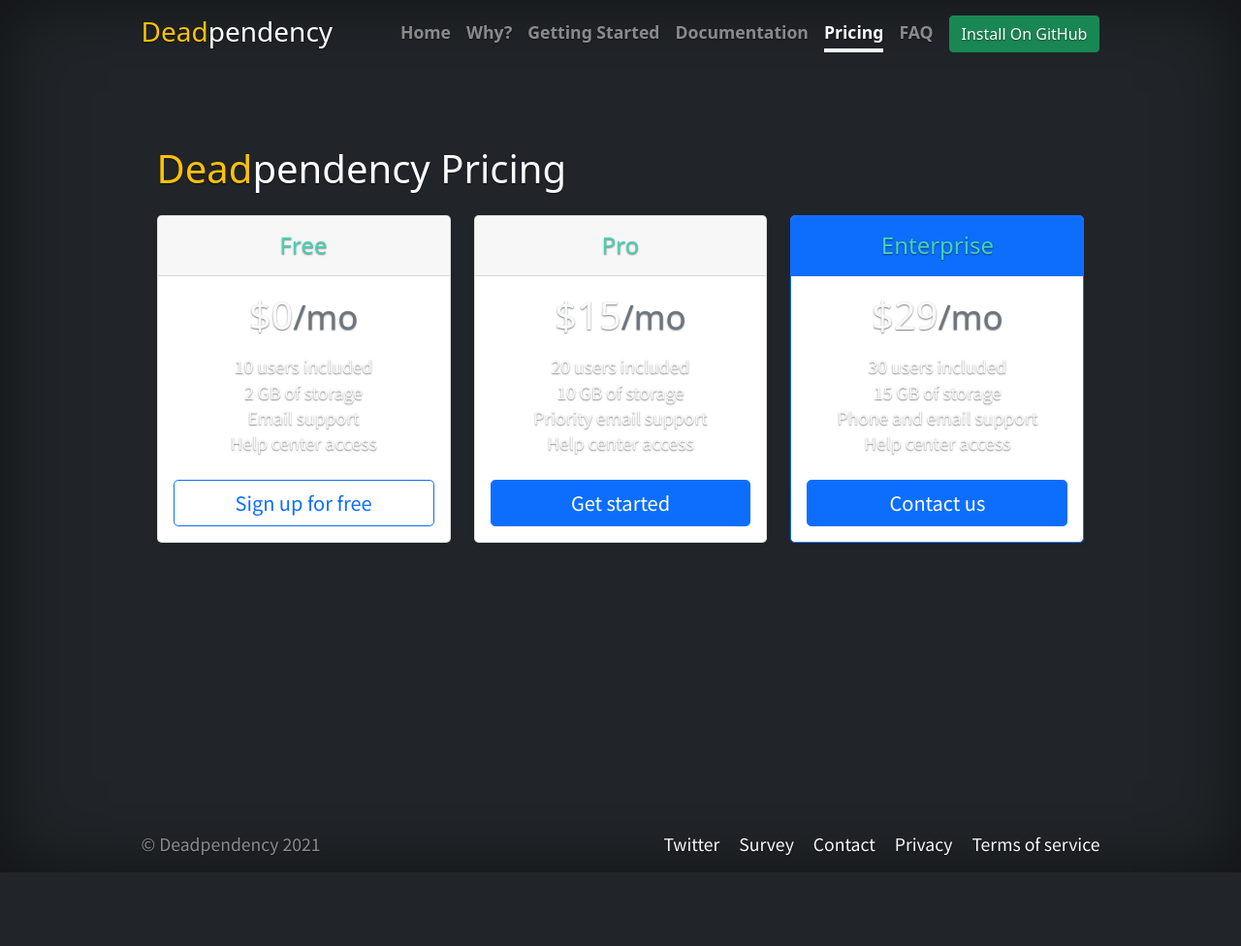
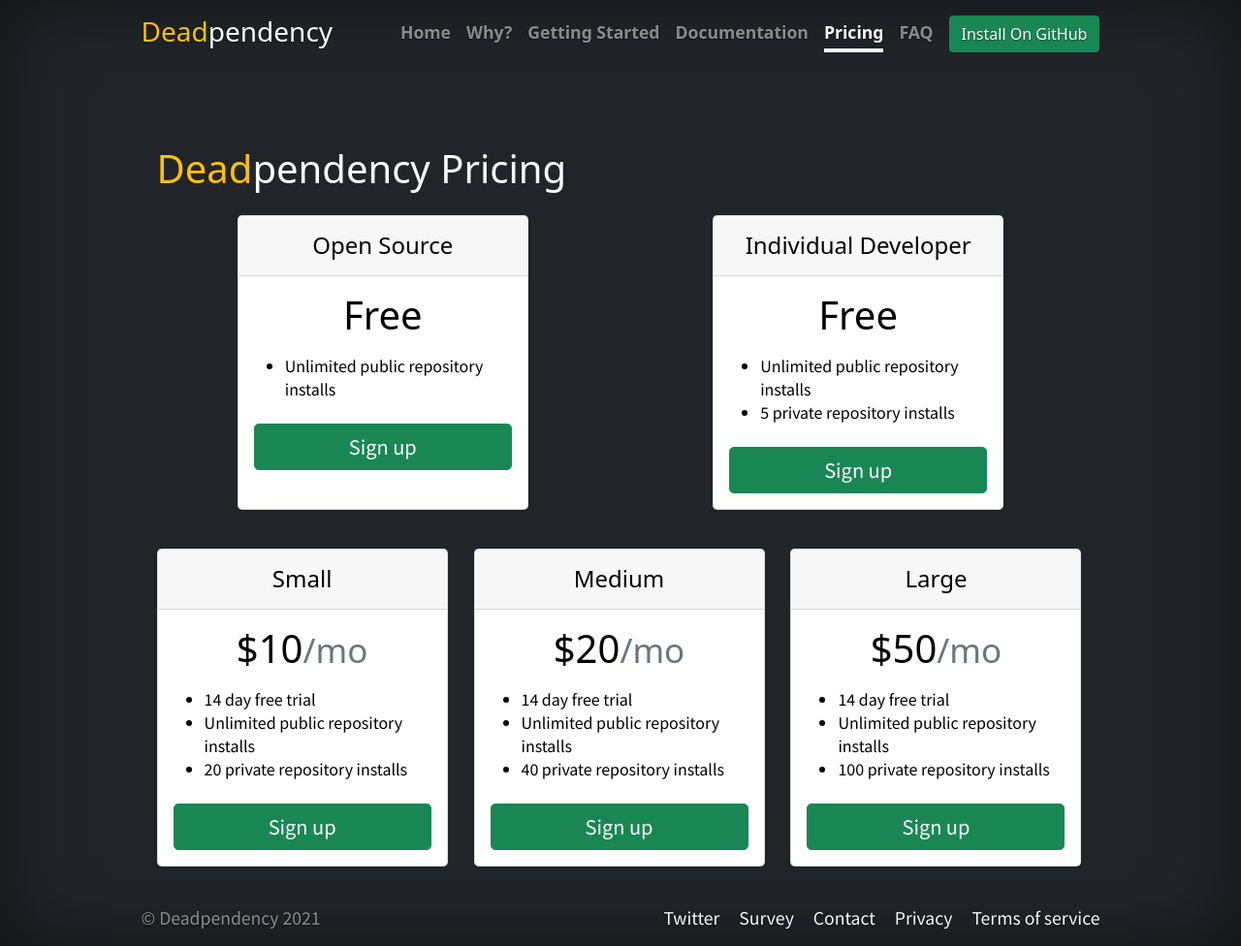
Before and after one commit to deadpendency/deadpendency.github.io, a Jekyll site: the page built from pricing.html, in a window 1280 px wide. Shown: the whole page at 97% size. Built offline with Jekyll 4.4.1, drawn with Linux system fonts in a browser that asks for light colours; nearby versions of some CDN libraries; before the commit the page ends 900 px from its top, so only the background shows below that.

Commit message:
Hmm closer

```diff
--- a/_sass/global.scss
+++ b/_sass/global.scss
@@ -190,3 +190,29 @@ h4 {
   margin-top: 20px;
   margin-bottom: 20px;
 }
+
+// Pricing
+
+.pricing-page {
+  text-shadow: none;
+
+  p, li, a {
+    color: #000;
+  }
+
+  .card {
+    width: 300px;
+  }
+
+  .card-body {
+    font-size: 1rem;
+  }
+
+  h4, .pricing-card-title {
+    color: #000;
+  }
+
+  a {
+    text-decoration: none;
+  }
+}
--- a/pricing.html
+++ b/pricing.html
@@ -8,56 +8,86 @@ header: Deadpendency Pricing
 class: pricing-page
 toc: false
 ---
-<div class="row row-cols-1 row-cols-md-3 mb-3 text-center">
+<div class="pricing-page text-lightcontainer">
+  <div class="row row-cols-1 row-cols-md-2 mb-3 text-center">
+    <div class="col d-flex justify-content-center">
+      <div class="card mb-4 rounded-3 shadow-sm">
+        <div class="card-header py-3">
+          <h4 class="my-0 fw-normal">Open Source</h4>
+        </div>
+        <div class="card-body">
+          <h1 class="card-title pricing-card-title">Free</h1>
+          <ul class="text-start mt-3 mb-4">
+            <li>Unlimited public repository installs</li>
+          </ul>
+          <button type="button" class="w-100 btn btn-lg btn-success"><a class="text-white" href="https://github.com/marketplace/deadpendency/plan/MDIyOk1hcmtldHBsYWNlTGlzdGluZ1BsYW42MDU4#pricing-and-setup" target="_blank" rel="noopener">Sign up</a></button>
+        </div>
+      </div>
+    </div>
+    <div class="col d-flex justify-content-center">
+      <div class="card mb-4 rounded-3 shadow-sm">
+        <div class="card-header py-3">
+          <h4 class="my-0 fw-normal">Individual Developer</h4>
+        </div>
+        <div class="card-body">
+          <h1 class="card-title pricing-card-title">Free</small></h1>
+          <ul class="text-start mt-3 mb-4">
+            <li>Unlimited public repository installs</li>
+            <li>5 private repository installs</li>
+          </ul>
+          <button type="button" class="w-100 btn btn-lg btn-success"><a class="text-white" href="https://github.com/marketplace/deadpendency/plan/MLP_kgDNGnk#pricing-and-setup" target="_blank" rel="noopener">Sign up</a></button>
+        </div>
+      </div>
+    </div>
+  </div>
+  <div class="row row-cols-1 row-cols-md-3 mb-3 text-center">
     <div class="col">
       <div class="card mb-4 rounded-3 shadow-sm">
-        <div class="card-header py-3">
-          <h4 class="my-0 fw-normal">Free</h4>
+        <div class="card-header py-3 text-white">
+          <h4 class="my-0 fw-normal">Small</h4>
         </div>
         <div class="card-body">
-          <h1 class="card-title pricing-card-title">$0<small class="text-muted fw-light">/mo</small></h1>
-          <ul class="list-unstyled mt-3 mb-4">
-            <li>10 users included</li>
-            <li>2 GB of storage</li>
-            <li>Email support</li>
-            <li>Help center access</li>
+          <h1 class="card-title pricing-card-title">$10<small class="text-muted fw-light">/mo</small></h1>
+          <ul class="mt-3 mb-4 text-start">
+            <li>14 day free trial</li>
+            <li>Unlimited public repository installs</li>
+            <li>20 private repository installs</li>
           </ul>
-          <button type="button" class="w-100 btn btn-lg btn-outline-primary">Sign up for free</button>
+          <button type="button" class="w-100 btn btn-lg btn-success"><a class="text-white" href="https://github.com/marketplace/deadpendency/plan/MLP_kgDNG-g#pricing-and-setup" target="_blank" rel="noopener">Sign up</a></button>
         </div>
       </div>
     </div>
     <div class="col">
       <div class="card mb-4 rounded-3 shadow-sm">
-        <div class="card-header py-3">
-          <h4 class="my-0 fw-normal">Pro</h4>
+        <div class="card-header py-3 text-white">
+          <h4 class="my-0 fw-normal">Medium</h4>
         </div>
         <div class="card-body">
-          <h1 class="card-title pricing-card-title">$15<small class="text-muted fw-light">/mo</small></h1>
-          <ul class="list-unstyled mt-3 mb-4">
-            <li>20 users included</li>
-            <li>10 GB of storage</li>
-            <li>Priority email support</li>
-            <li>Help center access</li>
+          <h1 class="card-title pricing-card-title">$20<small class="text-muted fw-light">/mo</small></h1>
+          <ul class="text-start mt-3 mb-4">
+            <li>14 day free trial</li>
+            <li>Unlimited public repository installs</li>
+            <li>40 private repository installs</li>
           </ul>
-          <button type="button" class="w-100 btn btn-lg btn-primary">Get started</button>
+          <button type="button" class="w-100 btn btn-lg btn-success"><a class="text-white" href="https://github.com/marketplace/deadpendency/plan/MLP_kgDNG-k#pricing-and-setup" target="_blank" rel="noopener">Sign up</a></button>
         </div>
       </div>
     </div>
     <div class="col">
-      <div class="card mb-4 rounded-3 shadow-sm border-primary">
-        <div class="card-header py-3 text-white bg-primary border-primary">
-          <h4 class="my-0 fw-normal">Enterprise</h4>
+      <div class="card mb-4 rounded-3 shadow-sm">
+        <div class="card-header py-3 text-white">
+          <h4 class="my-0 fw-normal">Large</h4>
         </div>
         <div class="card-body">
-          <h1 class="card-title pricing-card-title">$29<small class="text-muted fw-light">/mo</small></h1>
-          <ul class="list-unstyled mt-3 mb-4">
-            <li>30 users included</li>
-            <li>15 GB of storage</li>
-            <li>Phone and email support</li>
-            <li>Help center access</li>
+          <h1 class="card-title pricing-card-title">$50<small class="text-muted fw-light">/mo</small></h1>
+          <ul class="text-start mt-3 mb-4">
+            <li>14 day free trial</li>
+            <li>Unlimited public repository installs</li>
+            <li>100 private repository installs</li>
           </ul>
-          <button type="button" class="w-100 btn btn-lg btn-primary">Contact us</button>
+          <button type="button" class="w-100 btn btn-lg btn-success"><a class="text-white" href="https://github.com/marketplace/deadpendency/plan/MLP_kgDNG-o#pricing-and-setup" target="_blank" rel="noopener">Sign up</a></button>
         </div>
       </div>
     </div>
   </div>
+</div>
```
Also changed, not shown: Gemfile.lock.
